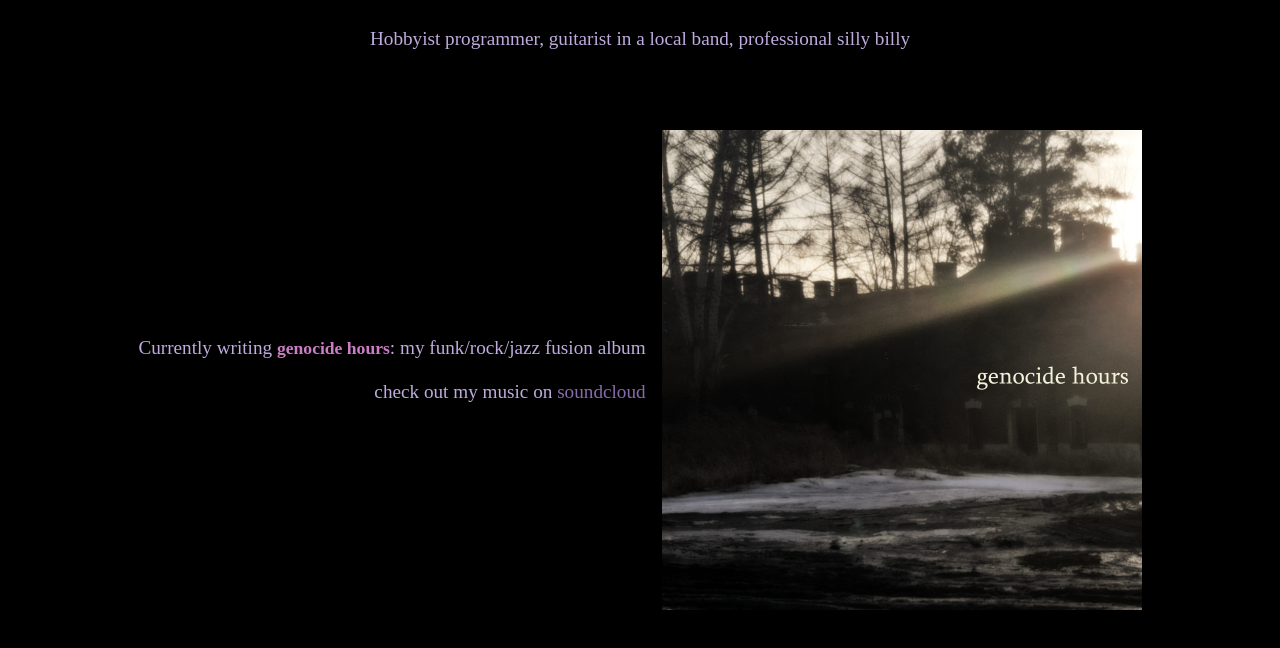
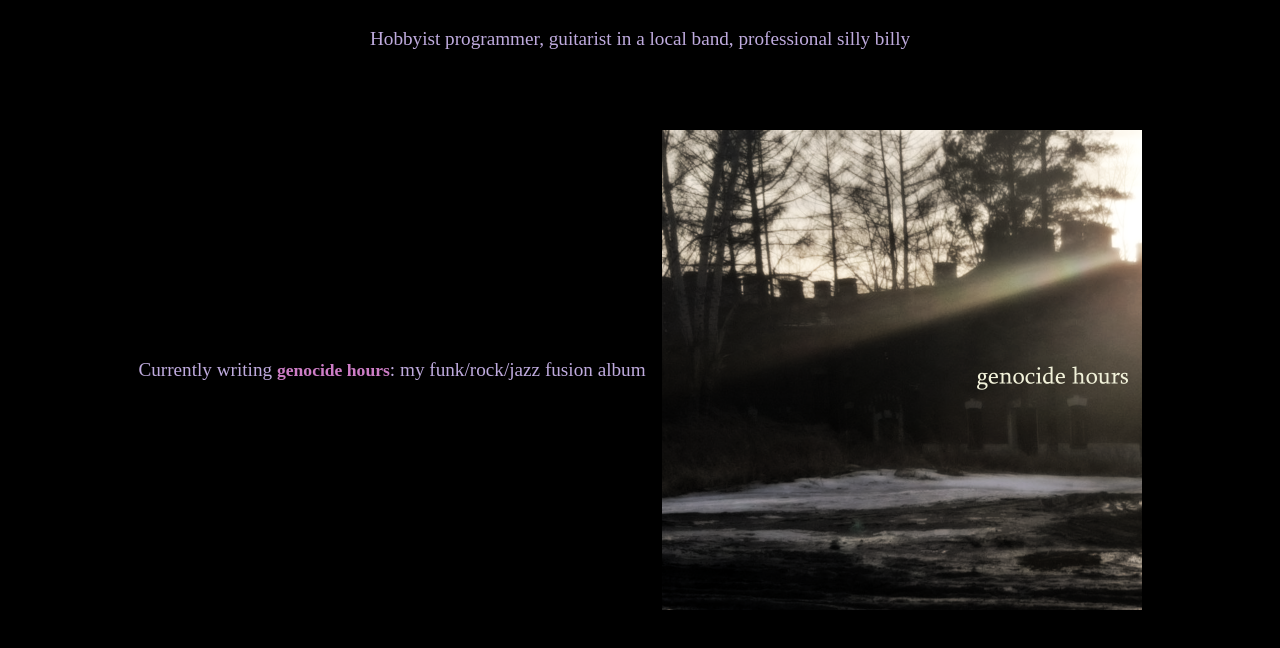
Before and after one commit to somepeoplecallmedisa/somepeoplecallmedisa.github.io, a plain HTML site: page index.html in a window 1280 px wide. Shown: the part 92-740 px from the top of the page. Drawn offline with Linux system fonts and the light colour scheme.

Commit message:
remove soundcloud..........

```diff
--- a/index.html
+++ b/index.html
@@ -26,7 +26,7 @@
                 Hobbyist programmer, guitarist in a local band, professional silly billy
             </p>
             <section class="genocide-hours">
-                <p class="album-description">Currently writing <b>genocide hours</b>: my funk/rock/jazz fusion album<br><br>check out my music on <a href="https://soundcloud.com/somepeoplecallmedisa">soundcloud</a></p>
+                <p class="album-description">Currently writing <b>genocide hours</b>: my funk/rock/jazz fusion album</p>
                 <img class="album-cover" src="assets/genocide hours.png" alt="genocide hours album cover">
             </section>
         </main>
```
